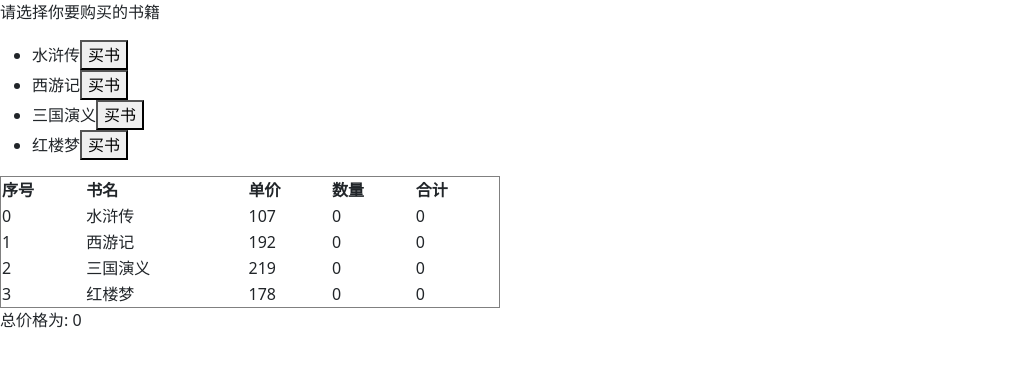
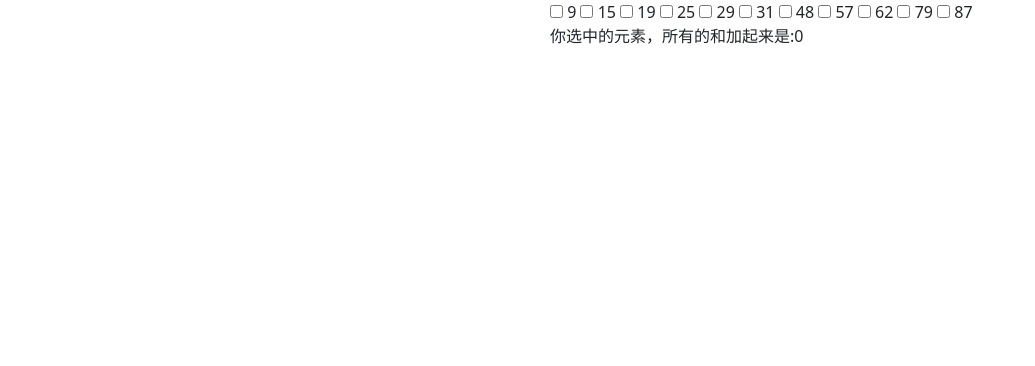
Before and after one commit to Study-assignment/Vue-03, a Vue app: page / in a window 1280 px wide. Shown: the top 366 px of the page, without its empty margins (0-1035 px from the left). Built offline with nearby package versions, Linux system fonts and the light colour scheme; the HTML template or start-up script is replaced by a standard one.

Commit message:
完成了选择求和案例

```diff
--- a/src/App.vue
+++ b/src/App.vue
@@ -1,70 +1,36 @@
 <template>
-  <div>
-    <p>请选择你要购买的书籍</p>
-    <ul>
-      <li v-for="(item,index) in arr" :key="index">{{item.name}}<button @click="buyBooks(index)">买书</button></li>
-    </ul>
-    <table border="1" width="500" cellspacing="0">
-      <tr>
-        <th>序号</th>
-        <th>书名</th>
-        <th>单价</th>
-        <th>数量</th>
-        <th>合计</th>
-      </tr>
-      <tr v-for="(item,index) in arr" :key="index">
-        <td>{{index}}</td>
-        <td>{{item.name}}</td>
-        <td>{{item.price}}</td>
-        <td>{{item.count}}</td>
-        <td>{{item.count*item.price}}</td>
-      </tr>
-    </table>
-    <p>总价格为: {{totalPrice}}</p>
+  <div class="div">
+    <span v-for="(item,index) in arr" :key="index">
+      <input type="checkbox"
+        v-model="isTrue"
+        :value="item"
+        @change="trues"> {{item}}
+    </span>
+    <div>你选中的元素，所有的和加起来是:{{and}}</div>
   </div>
+
 </template>
 
 <script>
 export default {
   data() {
     return {
-      arr: [
-        {
-          name: "水浒传",
-          price: 107,
-          count: 0,
-        },
-        {
-          name: "西游记",
-          price: 192,
-          count: 0,
-        },
-        {
-          name: "三国演义",
-          price: 219,
-          count: 0,
-        },
-        {
-          name: "红楼梦",
-          price: 178,
-          count: 0,
-        },
-      ],
-      totalPrice:0
-    };
+      isTrue:[],
+      arr:[9, 15, 19, 25, 29, 31, 48, 57, 62, 79, 87],
+      and:0
+    }
   },
   methods:{
-    buyBooks(index){
-      this.$set(this.arr[index],'count',this.arr[index].count+1)
-      this.addTotalPrice()
-    } ,
-    addTotalPrice(){
-      let num = 0
-       this.arr.forEach(item=>{
-         num+= item.price*item.count
-      })
-      this.totalPrice = num
+    trues(){
+     this.and= this.isTrue.reduce((req,cus)=>{
+      return req+cus
+      },0)
     }
   }
 };
 </script>
+<style lang="css">
+    .div{
+      margin-left:550px ;
+    }
+</style>
```
Also changed, not shown: src/11.买点书.vue (added, +70 -0 lines).
